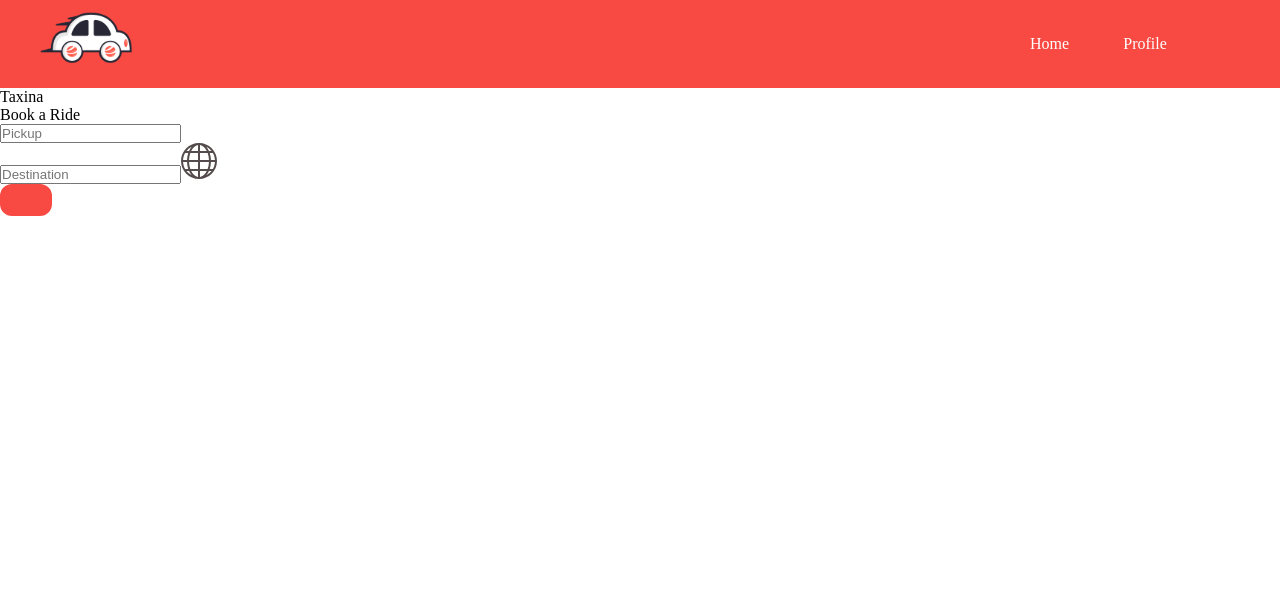
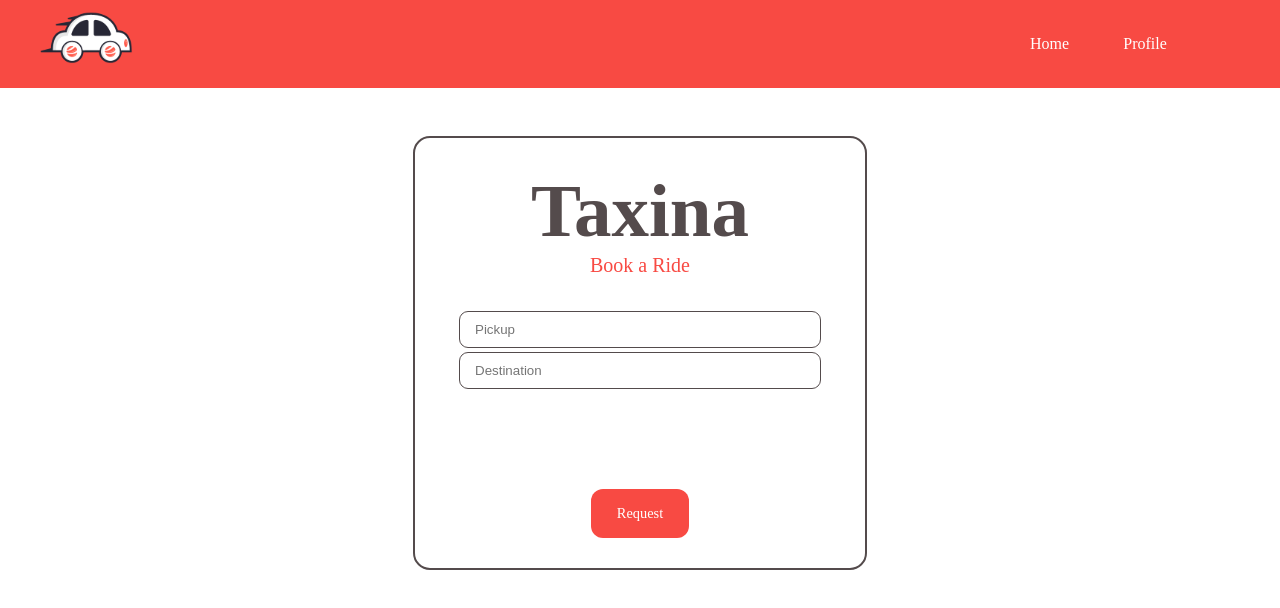
Before and after one commit to MarcDagher/FSW-Taxi-Group-Assignment, a React (Vite) app in the folder taxi-frontend/: page /PassengerDashboard in a window 1280 px wide. Shown: the top 608 px of the page. Built offline with nearby package versions, Linux system fonts and the light colour scheme; a web font is replaced by a local one.

Commit message:
[core] Request Dashboard + Axios Helper Function

```diff
--- a/taxi-frontend/package.json
+++ b/taxi-frontend/package.json
@@ -10,6 +10,7 @@
     "preview": "vite preview"
   },
   "dependencies": {
+    "axios": "^1.6.2",
     "react": "^18.2.0",
     "react-dom": "^18.2.0",
     "react-router-dom": "^6.20.1"
--- a/taxi-frontend/src/components/ui/header/index.jsx
+++ b/taxi-frontend/src/components/ui/header/index.jsx
@@ -1,12 +1,6 @@
-import { useState } from 'react'
 import './index.css'
 
 const Header = () => {
-  // const [isExpanded, setIsExpanded] = useState(false)
-
-  // // const handleClick = () =>{
-  // //   setIsExpanded(!isExpanded)
-  // // }
 
   return <header>
     <div className="mini-logo">
--- a/taxi-frontend/src/pages/Passenger Dashboard/index.css
+++ b/taxi-frontend/src/pages/Passenger Dashboard/index.css
@@ -0,0 +1,77 @@
+.wrapper{
+  height: 100%;
+  width: 100%;
+  display: flex;
+  flex-direction: column;
+  gap: 50px;
+}
+.container{
+  width: 100%;
+  height: 100%;
+}
+
+.box{
+  display: flex;
+  flex-direction: column;
+  justify-content: space-between;
+  align-items: center;
+  width: 100%;
+  max-width: 450px;
+  height: 430px;
+  outline: 2px solid var(--dark);
+  border: none;
+  border-radius: 15px;
+  margin: 0 auto;
+  padding: 30px 0;
+  gap: 20px;
+}
+
+.text-col{
+  width: 100%;
+  display: flex;
+  flex-direction: column;
+  justify-content: center;
+  align-items: center;
+  gap: 0px;
+}
+
+.text-col > p:nth-child(1){
+  font-size: 75px;
+  font-weight: bold;
+  color: var(--dark);
+}
+
+.text-col > p:nth-child(2){
+  font-size: 20px;
+  color: var(--red);
+}
+
+.inputs-col{
+  display: flex;
+  flex-direction: column;
+  align-items: center;
+  width: 100%;
+  gap: 35px;
+}
+
+.input-container{
+  width: 100%;
+  display: flex;
+  flex-direction: column;
+  align-items: center;
+  gap: 6px;
+}
+
+.input-container > input{
+  padding: 10px 15px;
+  width: 80%;
+  border-radius: 8px;
+  outline: 1px solid var(--dark);
+  border: none;
+}
+
+.input-container > input:hover{
+  outline: 1px solid var(--red);
+  background-color: rgb(243, 239, 239);
+  cursor: pointer;
+}
--- a/taxi-frontend/src/pages/Passenger Dashboard/index.jsx
+++ b/taxi-frontend/src/pages/Passenger Dashboard/index.jsx
@@ -5,27 +5,23 @@ import Button from "../../components/ui/button"
 
 const PassengerDashboard = () => {
 
+  return <>
+  <div className="wrapper">
+    <Header />
 
-  return <>
-  <Header />
-  <div className="container">
       <div className="box">
+        <div className="inputs-col">
           <div className="text-col">
             <p>Taxina</p>
             <p>Book a Ride</p>
           </div>
-
-      <div className="inputs-col">
-        <input type="text" name="" id="" placeholder="Pickup"/>
           <div className="input-container">
-            <input type="text" name="" id="" placeholder="Destination"/>
-            <svg width="36" height="36" viewBox="0 0 36 36" fill="none" xmlns="http://www.w3.org/2000/svg">
-                  <path d="M18 0C8.059 0 0 8.059 0 18C0 27.941 8.059 36 18 36C27.941 36 36 27.941 36 18C36 8.059 27.941 0 18 0ZM2.05 19H6.033C6.125 21.506 6.555 23.871 7.262 26H4.158C2.951 23.917 2.208 21.541 2.05 19ZM19 8V2.081C21.747 2.517 24.162 4.736 25.799 8H19ZM26.651 10C27.405 12.083 27.87 14.46 27.968 17H19V10H26.651ZM17 2.081V8H10.201C11.837 4.736 14.253 2.517 17 2.081ZM17 10V17H8.032C8.13 14.46 8.595 12.083 9.349 10H17ZM6.034 17H2.05C2.208 14.46 2.951 12.083 4.157 10H7.261C6.556 12.129 6.126 14.495 6.034 17ZM8.032 19H17V26H9.349C8.595 23.917 8.13 21.541 8.032 19ZM17 28V33.919C14.253 33.482 11.837 31.264 10.201 28H17ZM19 33.919V28H25.8C24.163 31.264 21.747 33.482 19 33.919ZM19 26V19H27.969C27.87 21.541 27.406 23.917 26.652 26H19ZM29.967 19H33.949C33.792 21.541 33.049 23.917 31.842 26H28.738C29.444 23.871 29.874 21.506 29.967 19ZM29.967 17C29.874 14.495 29.444 12.129 28.738 10H31.842C33.049 12.083 33.792 14.46 33.949 17H29.967ZM30.479 8H27.976C27.259 6.396 26.37 4.985 25.357 3.801C27.346 4.833 29.089 6.267 30.479 8ZM10.643 3.801C9.629 4.985 8.74 6.396 8.023 8H5.521C6.911 6.267 8.654 4.834 10.643 3.801ZM5.521 28H8.024C8.74 29.604 9.629 31.015 10.643 32.198C8.654 31.166 6.911 29.733 5.521 28ZM25.357 32.198C26.371 31.014 27.259 29.604 27.976 28H30.479C29.089 29.733 27.346 31.166 25.357 32.198Z" fill="#544B4C"/>
-            </svg>
+              <input type="text" name="pickup" placeholder="Pickup"/>
+              <input type="text" name="destintion" placeholder="Destination"/>
           </div>
-
-        <Button />
+          {/* <img src="public/globe.svg" alt="globe"/> */}
         </div>
+          <Button>Request</Button>
     </div>
   </div>
   </>
```
Also changed, not shown: taxi-frontend/src/helpers/request_helper.js (added, +8 -0 lines), taxi-frontend/public/globe.svg (renamed from taxi-frontend/src/pages/Passenger Dashboard/globe.svg), 1 other file (tests, documents, lock files or other folders). Lines whose indentation alone changed are shown as unchanged.
